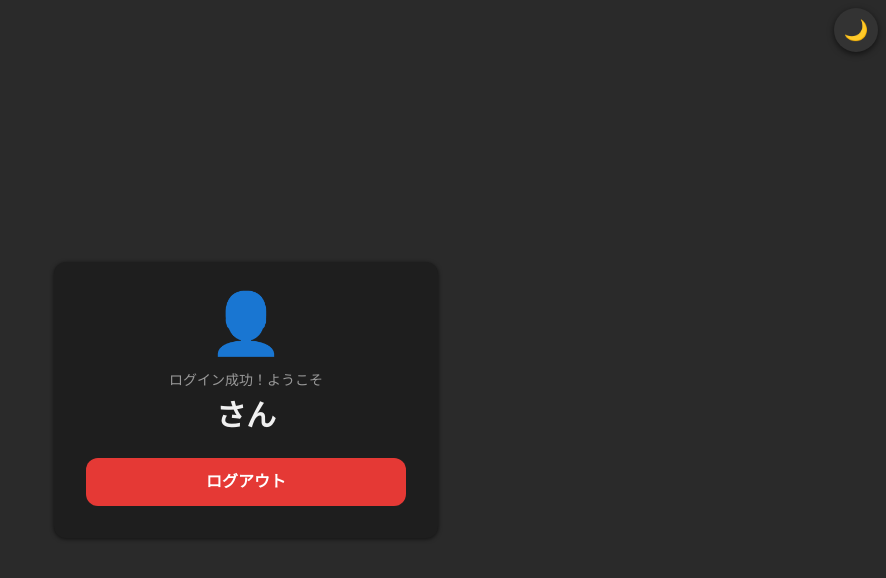
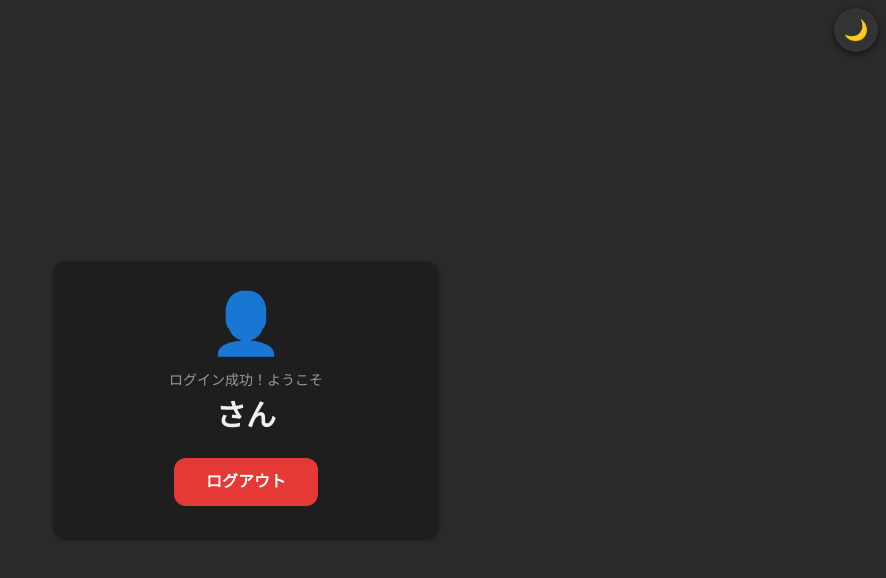
Before and after one commit to akiphysique/my-login-app, a Next.js app: page /dashboard in a window 1280 px wide. Shown: the top 578 px of the page, without its empty margins (394-1280 px from the left). Built offline with nearby package versions, Linux system fonts and the light colour scheme.

Commit message:
ログアウトボタンのサイズ修正

```diff
--- a/app/globals.css
+++ b/app/globals.css
@@ -222,13 +222,16 @@ body {
    最低44px以上の高さでスマホでも押しやすいサイズ
    ============================================================ */
 .logout-btn {
-  width: 100%;
+  /* 文字幅に合わせたサイズ（横幅いっぱいに広がらない） */
+  width: fit-content;
+  display: block;
+  margin: 0 auto;              /* 中央寄せ */
   background-color: #e53935;   /* 赤 */
   color: #ffffff;              /* 白文字 */
   font-size: 1rem;             /* 16px = 12pt以上 */
   font-weight: bold;
   min-height: 44px;            /* スマホで押しやすい最小高さ */
-  padding: 12px 16px;
+  padding: 12px 32px;          /* 左右に余白を持たせて押しやすくする */
   border: none;
   border-radius: 12px;
   cursor: pointer;
```
